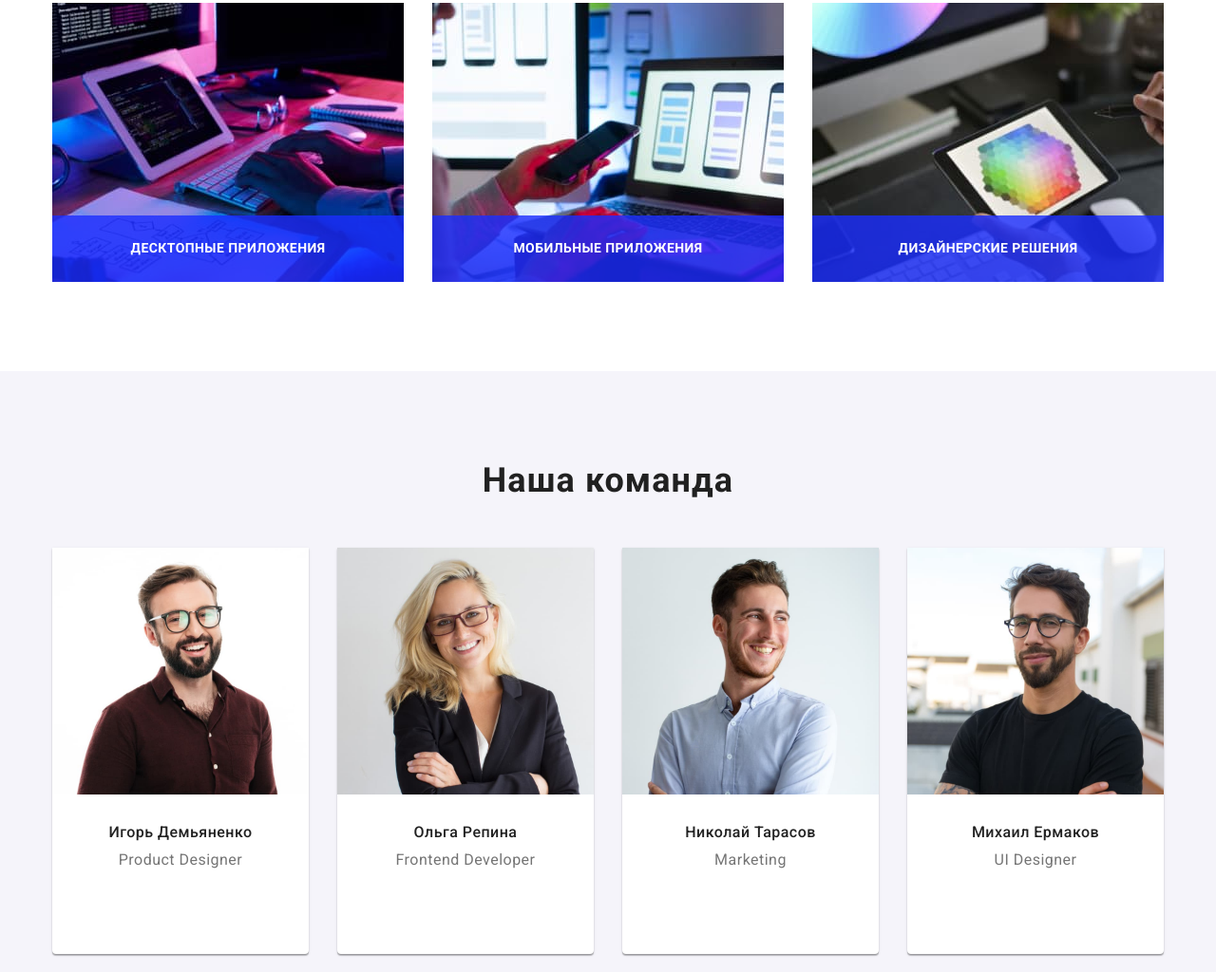
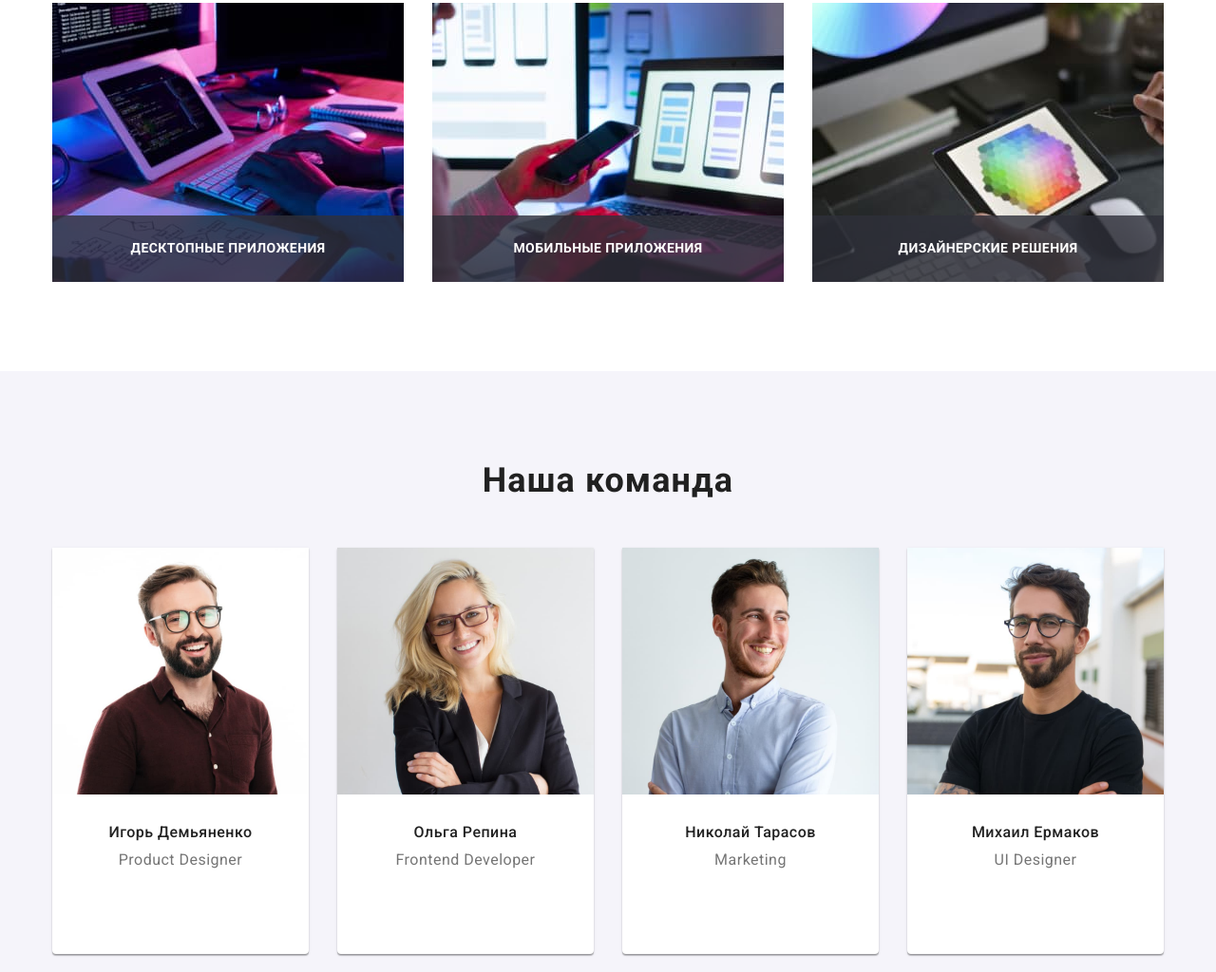
Before and after one commit to sashatytarchuk/goit-markup-hw-06, a plain HTML site: page index.html in a window 1280 px wide. Shown: the part 1207-2231 px from the top of the page at 95% size. Drawn offline with nearby package versions, Linux system fonts and the light colour scheme.

Commit message:
/css/styles.css

```diff
--- a/css/styles.css
+++ b/css/styles.css
@@ -7,7 +7,7 @@
 :root {
     --background-color: #ffff;
     --header-footer-background-color: #2F303A;
-    --images-overlay-background: rgba(27, 46, 255, 0.8);
+    --images-overlay-background: rgba(47, 48, 58, 0.8);
     --hover-color: #2196F3;
     --overlay-filter-color: rgba(33, 150, 243, 0.9);
     --button-hover-color: #188CE8;
```
